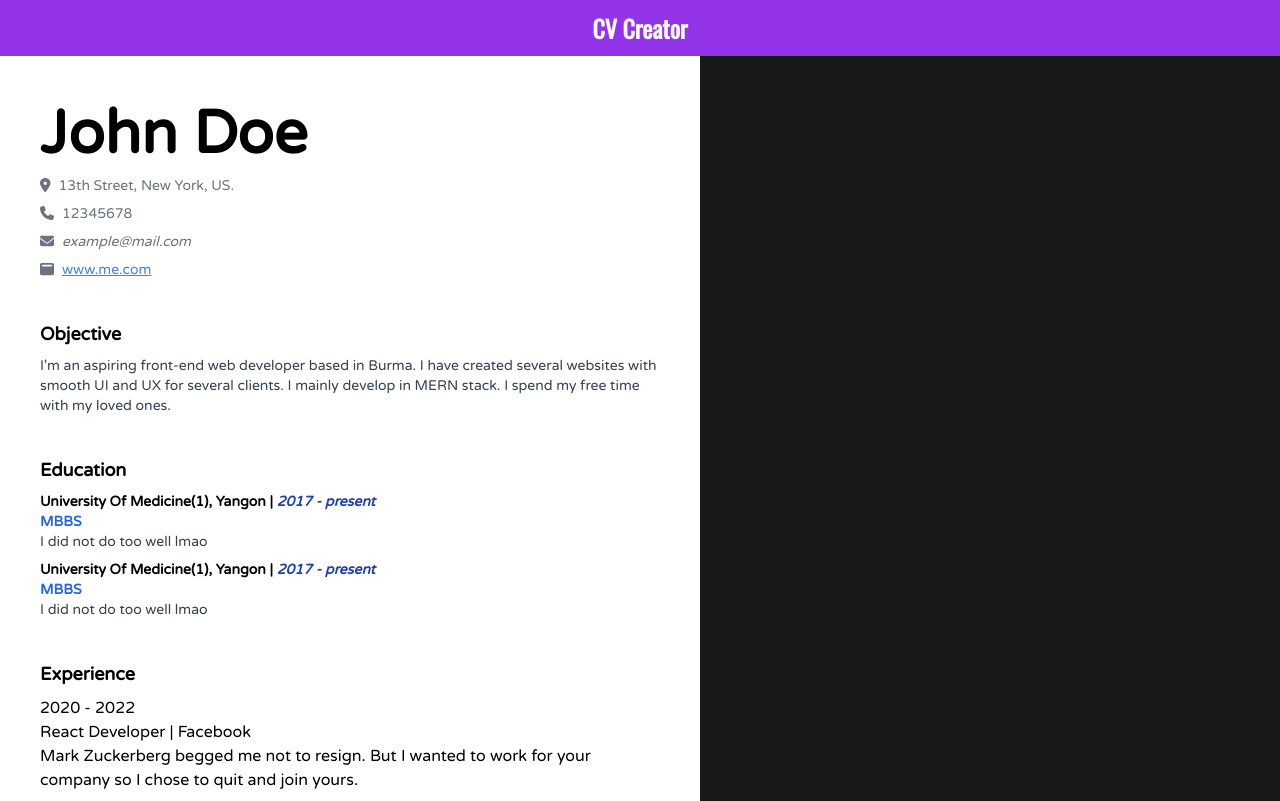
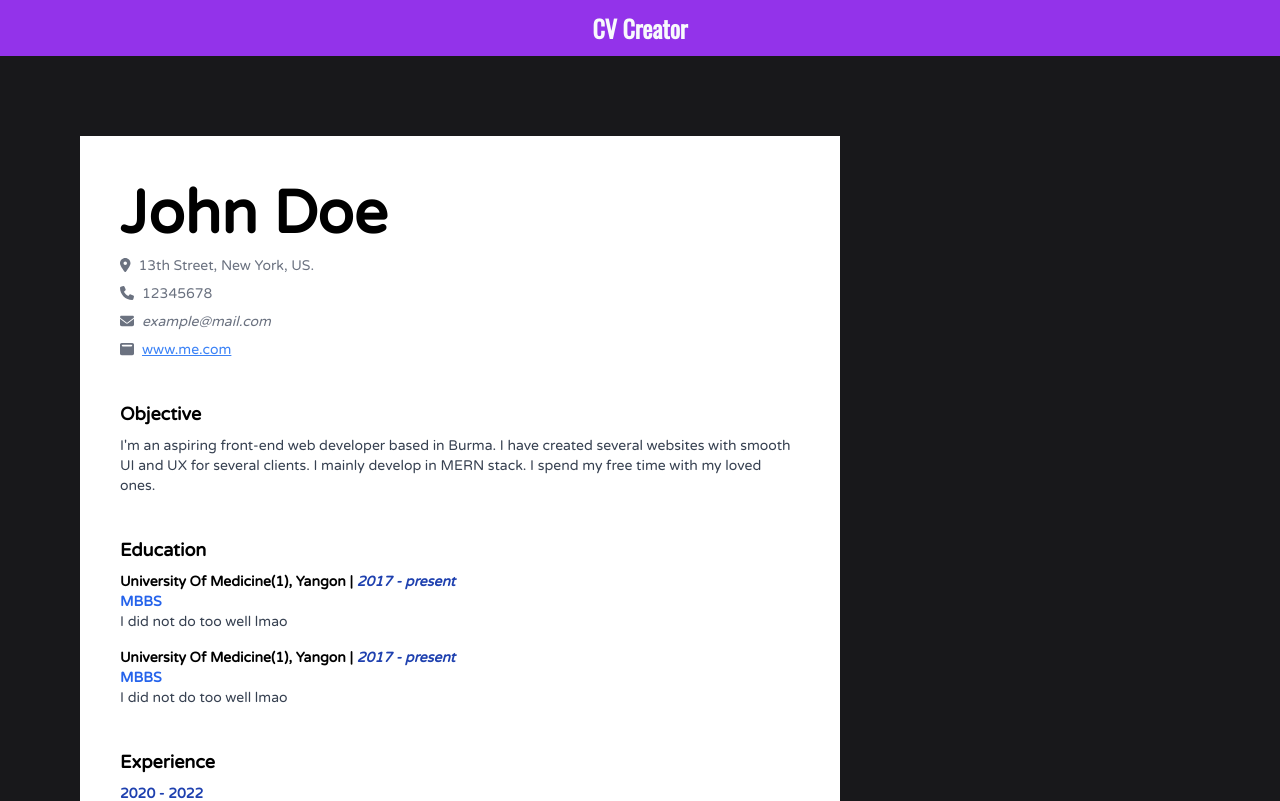
Before and after one commit to thantko20/cv-builder, a React (Create React App) app: page / in a window 1280 px wide. Shown: the top 801 px of the page. Built offline with nearby package versions, Linux system fonts and the light colour scheme.

Commit message:
Add styling for ExperienceRow

```diff
--- a/src/App.js
+++ b/src/App.js
@@ -5,7 +5,7 @@ import Main from './components/Main/Main';
 class App extends Component {
   render() {
     return (
-      <div className='min-h-screen bg-zinc-900 w-screen font-varela'>
+      <div className='min-h-screen bg-zinc-900 w-full font-varela'>
         <Header />
         <Main />
       </div>
--- a/src/components/Main/Main.js
+++ b/src/components/Main/Main.js
@@ -39,13 +39,29 @@ class Main extends Component {
           summary:
             'Mark Zuckerberg begged me not to resign. But I wanted to work for your company so I chose to quit and join yours.',
         },
+        {
+          from: '2020',
+          to: '2022',
+          jobTitle: 'React Developer',
+          company: 'Facebook',
+          summary:
+            'Mark Zuckerberg begged me not to resign. But I wanted to work for your company so I chose to quit and join yours.',
+        },
+        {
+          from: '2020',
+          to: '2022',
+          jobTitle: 'React Developer',
+          company: 'Facebook',
+          summary:
+            'Mark Zuckerberg begged me not to resign. But I wanted to work for your company so I chose to quit and join yours.',
+        },
       ],
     };
   }
 
   render() {
     return (
-      <main>
+      <main className='p-20 flex items-start'>
         <Preview
           generalInfo={this.person.generalInfo}
           objective={this.person.objective}
--- a/src/components/Main/Preview/Education.js
+++ b/src/components/Main/Preview/Education.js
@@ -7,7 +7,7 @@ class Education extends Component {
     return (
       <div>
         <h3 className='text-lg font-semibold mb-2'>Education</h3>
-        <div className='flex flex-col items-start gap-2'>
+        <div className='flex flex-col items-start gap-4'>
           {education.map((info) => {
             return (
               <EducationRow
--- a/src/components/Main/Preview/Experience.js
+++ b/src/components/Main/Preview/Experience.js
@@ -8,7 +8,7 @@ class Experience extends Component {
     return (
       <div>
         <h3 className='text-lg font-semibold mb-2'>Experience</h3>
-        <div>
+        <div className='flex flex-col items-start gap-4'>
           {experience.map((info) => (
             <ExperienceRow
               from={info.from}
--- a/src/components/Main/Preview/ExperienceRow.js
+++ b/src/components/Main/Preview/ExperienceRow.js
@@ -4,14 +4,14 @@ class ExperienceRow extends Component {
   render() {
     const { from, to, jobTitle, company, summary } = this.props;
     return (
-      <div>
-        <div>
+      <div className='text-sm font-semibold'>
+        <div className='text-blue-800'>
           {from} - {to}
         </div>
         <div>
-          {jobTitle} | {company}
+          {jobTitle} at {company}
         </div>
-        <div>{summary}</div>
+        <div className='text-sm text-gray-700 font-normal mt-2'>{summary}</div>
       </div>
     );
   }
--- a/src/components/Main/Preview/Preview.js
+++ b/src/components/Main/Preview/Preview.js
@@ -9,7 +9,7 @@ class Preview extends Component {
     const { generalInfo, objective, education, experience } = this.props;
 
     return (
-      <div className='flex flex-col gap-10 bg-white w-[700px] py-12 px-10'>
+      <div className='flex flex-col gap-10 bg-white w-[760px] py-12 px-10 flex-shrink-0'>
         <GeneralInfo
           name={generalInfo.name}
           address={generalInfo.address}
```
